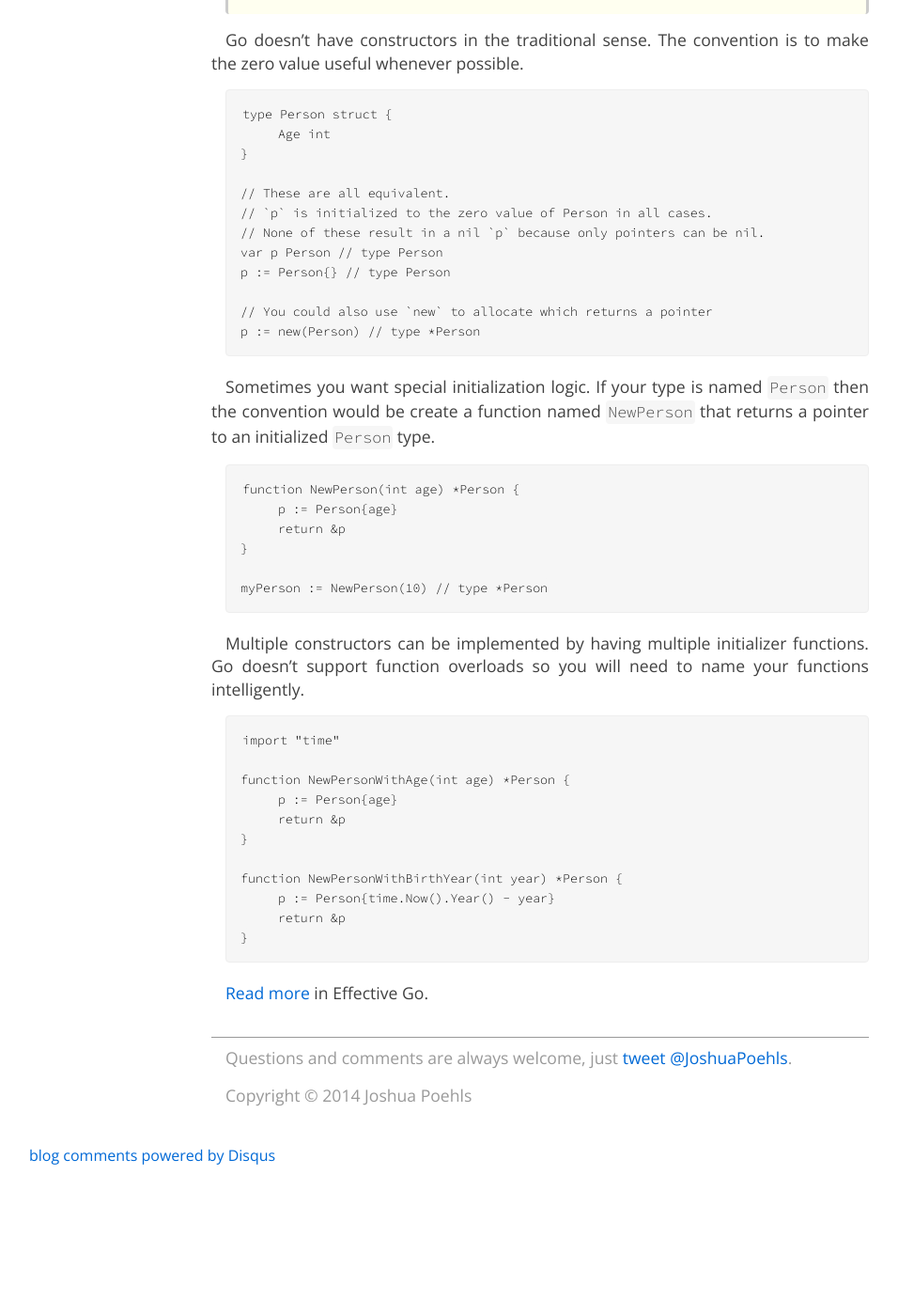
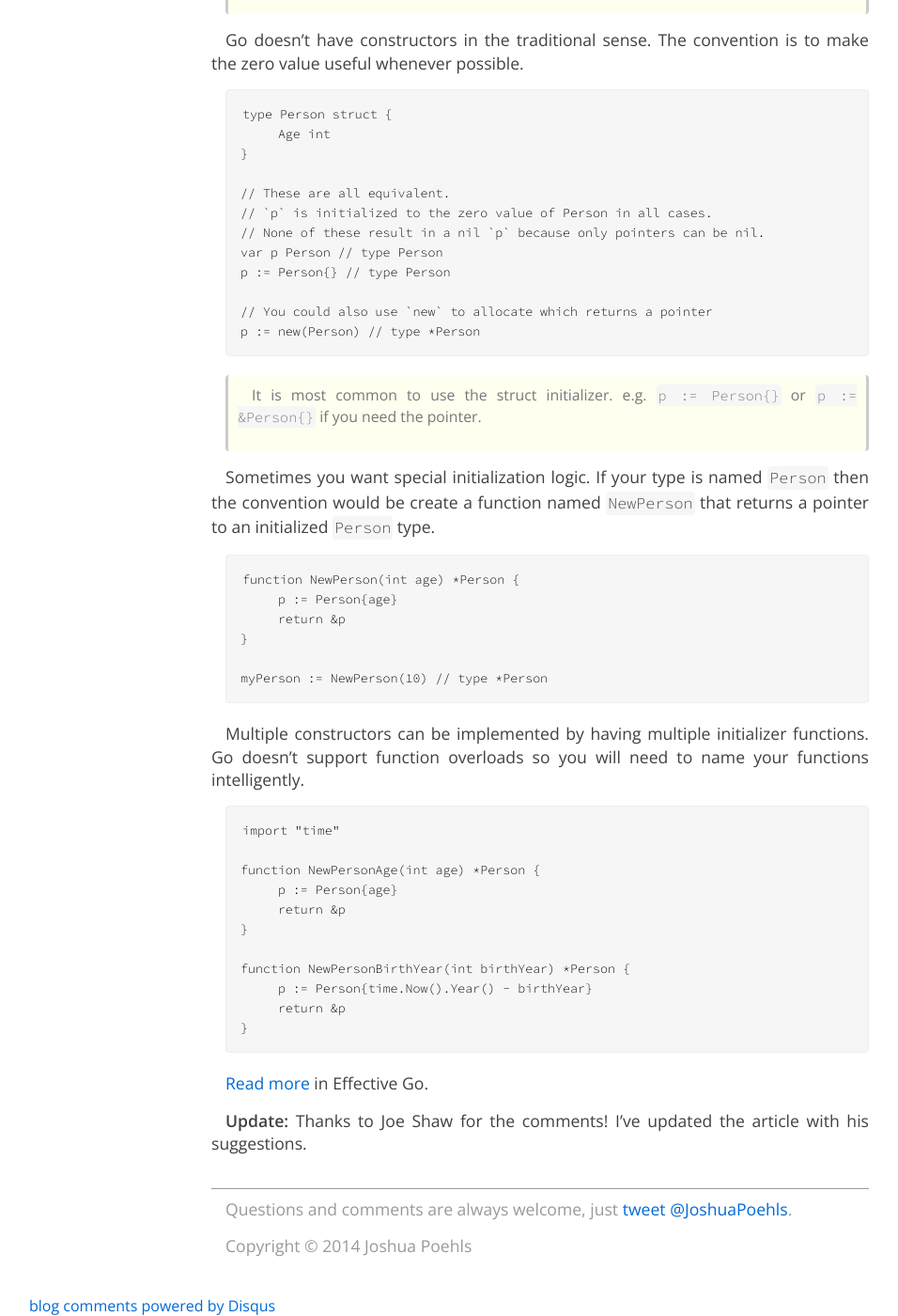
Before and after one commit to jpoehls/zduck.com, a Jekyll site: the page built from _posts/2014/2014-04-11-go-conventions-constructors-and-overloads.md, in a window 1280 px wide and 1400 px high, scrolled down 280 px. Shown: the whole window at 94% size, without its empty margins (65-1021 px from the left). Built offline with Jekyll 4.4.1, drawn with Linux system fonts in a browser that asks for light colours; Markdown is read by kramdown in place of the engine named in the settings; comment, search, counter and statistics services are not loaded; before the commit the page ends 1520 px from its top, so only the background shows below that.

Commit message:
Updated post with suggestions from Joe Shaw (commenter).

```diff
--- a/_posts/2014/2014-04-11-go-conventions-constructors-and-overloads.md
+++ b/_posts/2014/2014-04-11-go-conventions-constructors-and-overloads.md
@@ -23,6 +23,8 @@ Go doesn't have constructors in the traditional sense. The convention is to make
 	// You could also use `new` to allocate which returns a pointer
 	p := new(Person) // type *Person
 
+> It is most common to use the struct initializer. e.g. `p := Person{}` or `p := &Person{}` if you need the pointer.
+
 Sometimes you want special initialization logic. If your type is named `Person` then the convention would be create a function named `NewPerson` that returns a pointer to an initialized `Person` type.
 
 	function NewPerson(int age) *Person {
@@ -36,14 +38,16 @@ Multiple constructors can be implemented by having multiple initializer function
 
 	import "time"
 
-	function NewPersonWithAge(int age) *Person {
+	function NewPersonAge(int age) *Person {
 	     p := Person{age}
 	     return &p
 	}
 
-	function NewPersonWithBirthYear(int year) *Person {
-	     p := Person{time.Now().Year() - year}
+	function NewPersonBirthYear(int birthYear) *Person {
+	     p := Person{time.Now().Year() - birthYear}
 	     return &p
 	}
 
 [Read more](http://golang.org/doc/effective_go.html#composite_literals) in Effective Go.
+
+**Update:** Thanks to Joe Shaw for the comments! I've updated the article with his suggestions.
```
